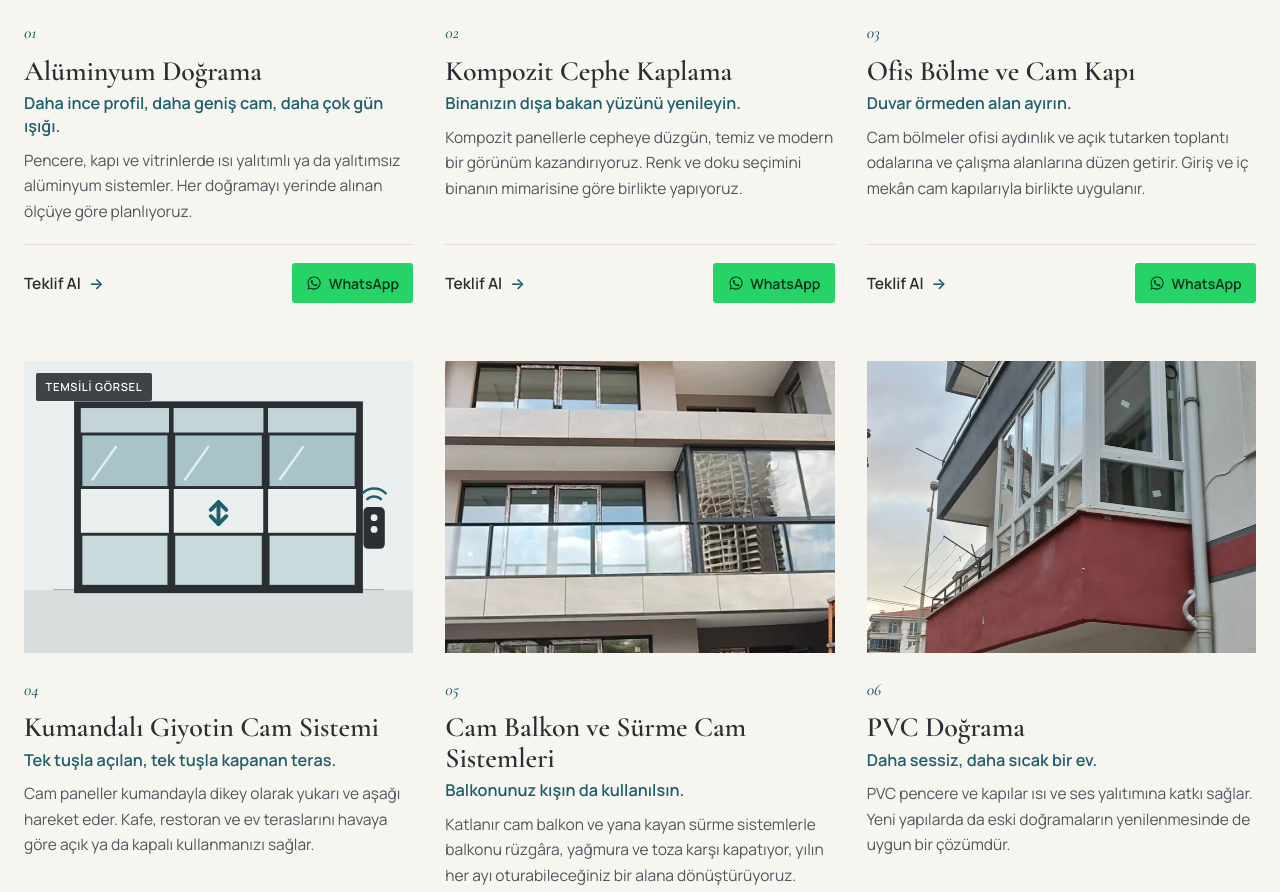
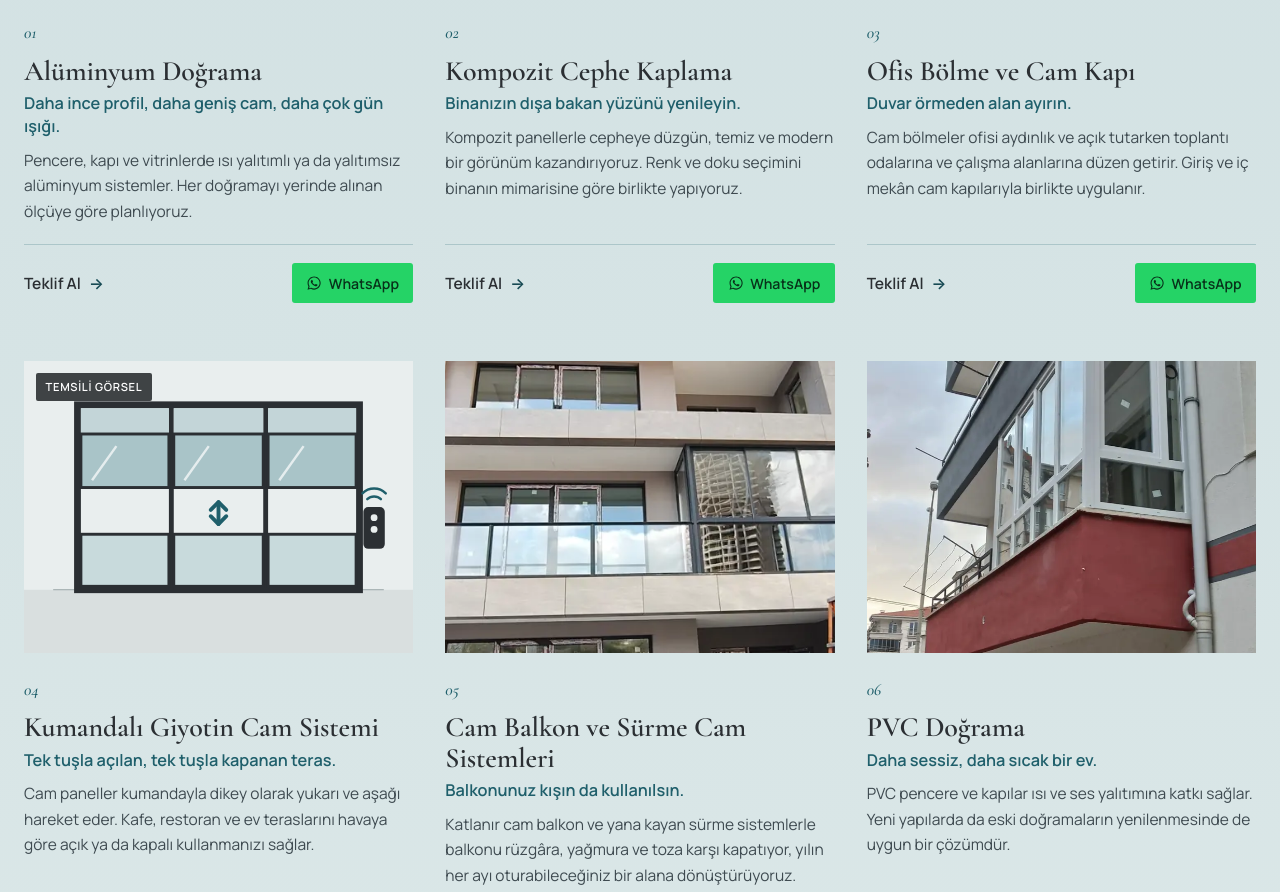
Before and after one commit to ilknrgzll/cam-servis-deneme, a plain HTML site: page index.html in a window 1280 px wide. Shown: the part 2363-3255 px from the top of the page. Drawn offline with nearby package versions, Linux system fonts and the light colour scheme.

Commit message:
Hizmetler bölümüne açık petrol mavisi zemin
Tanıtım bölümü ile hizmetler bölümü görsel olarak ayrışsın diye hizmetler bölümüne açık petrol mavisi zemin verildi.

```diff
--- a/css/style.css
+++ b/css/style.css
@@ -448,3 +448,13 @@ h2 { font-size: clamp(2.3rem, 1.4rem + 3vw, 3.7rem); line-height: 1.05; }
 .reveal { opacity: 0; transform: translateY(22px); transition: opacity .9s var(--ease), transform .9s var(--ease); }
 .reveal.is-in { opacity: 1; transform: none; }
 @media (prefers-reduced-motion: reduce) { .reveal { opacity: 1; transform: none; } }
+
+/* Hizmetler bölümü: tanıtım bölümünden ayrışan taş tonlu zemin */
+.section-services {
+  background-color: #D6E4E5; /* açık petrol mavisi */
+  background-image: linear-gradient(180deg, #CFDFE1 0%, #DFEAEA 100%);
+}
+.section-services .service-links { border-top-color: rgba(31,95,107,.22); }
+.section-services .section-lead, .section-services .service-desc { color: #3E4A50; }
+.section-services .eyebrow { color: var(--petrol-dark); }
+.section-services .link-teklif .arrow { color: var(--petrol-dark); }
--- a/index.html
+++ b/index.html
@@ -115,7 +115,7 @@
     </section>
 
     <!-- HİZMETLER -->
-    <section class="section" id="hizmetler" aria-labelledby="hizmetler-baslik">
+    <section class="section section-services" id="hizmetler" aria-labelledby="hizmetler-baslik">
       <div class="container">
         <header class="section-head section-head-split">
           <div>
```
